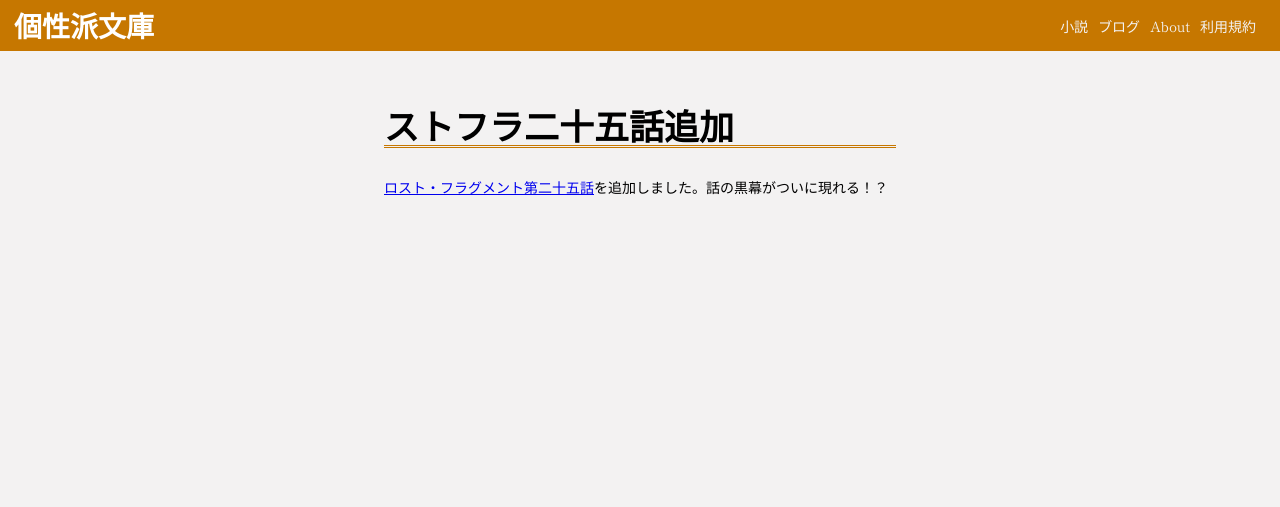
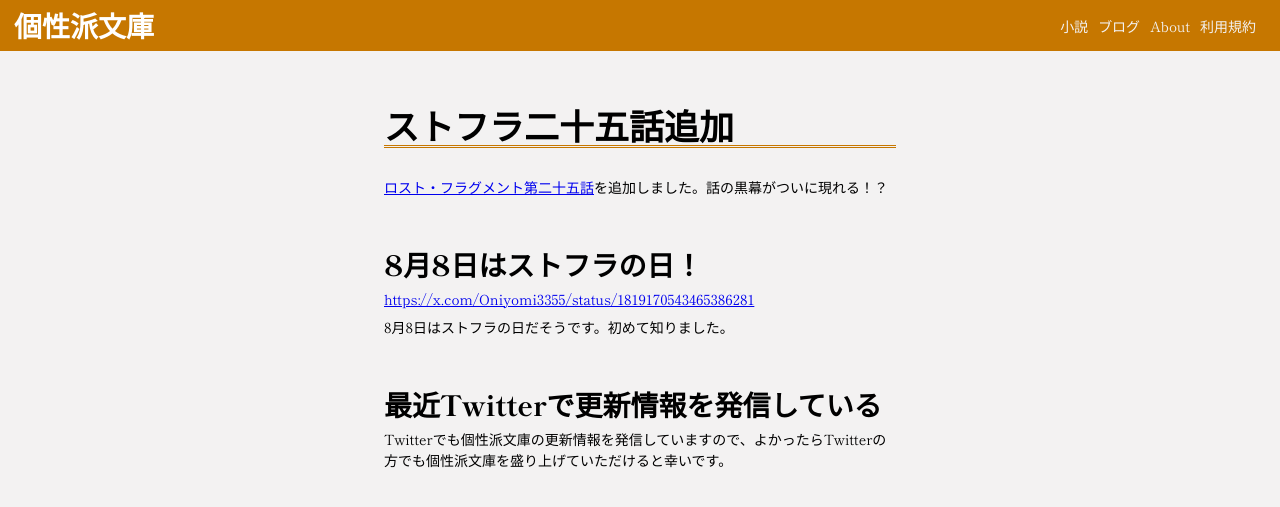
Before and after one commit to koseihabunnko/koseihabunnko.github.io, a Jekyll site: the page built from _posts/2024-08-03-add-new-story.md, in a window 1280 px wide and 900 px high. Shown: the top 507 px of the window. Built offline with Jekyll 4.4.1, drawn with Linux system fonts in a browser that asks for light colours.

Commit message:
ブログ追記

```diff
--- a/_posts/2024-08-03-add-new-story.md
+++ b/_posts/2024-08-03-add-new-story.md
@@ -4,3 +4,13 @@ title: "ストフラ二十五話追加"
 ---
 
 [ロスト・フラグメント第二十五話](/novel/lost-fragment/25.html)を追加しました。話の黒幕がついに現れる！？
+
+# 8月8日はストフラの日！
+
+[https://x.com/Oniyomi3355/status/1819170543465386281](https://x.com/Oniyomi3355/status/1819170543465386281)
+
+8月8日はストフラの日だそうです。初めて知りました。
+
+# 最近Twitterで更新情報を発信している
+
+Twitterでも個性派文庫の更新情報を発信していますので、よかったらTwitterの方でも個性派文庫を盛り上げていただけると幸いです。
```
